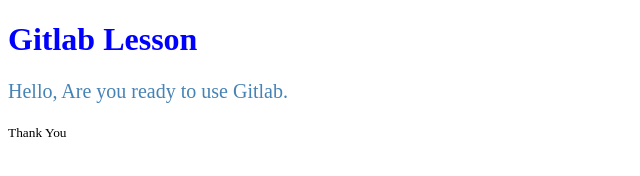
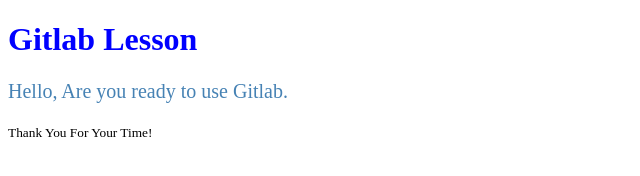
Before and after one commit to dominikkkke/githublesson1, a plain HTML site: page index.html in a window 1280 px wide. Shown: the full height of the page, 0-640 px from the left. Drawn offline with Linux system fonts and the light colour scheme.

Commit message:
M thanks index.html

```diff
--- a/index.html
+++ b/index.html
@@ -15,6 +15,6 @@
     <body>
         <h1>Gitlab Lesson</h1>
         <p>Hello, Are you ready to use Gitlab.</p>
-        <small>Thank You</small>
+        <small>Thank You For Your Time!</small>
     </body>
 </html>
```
